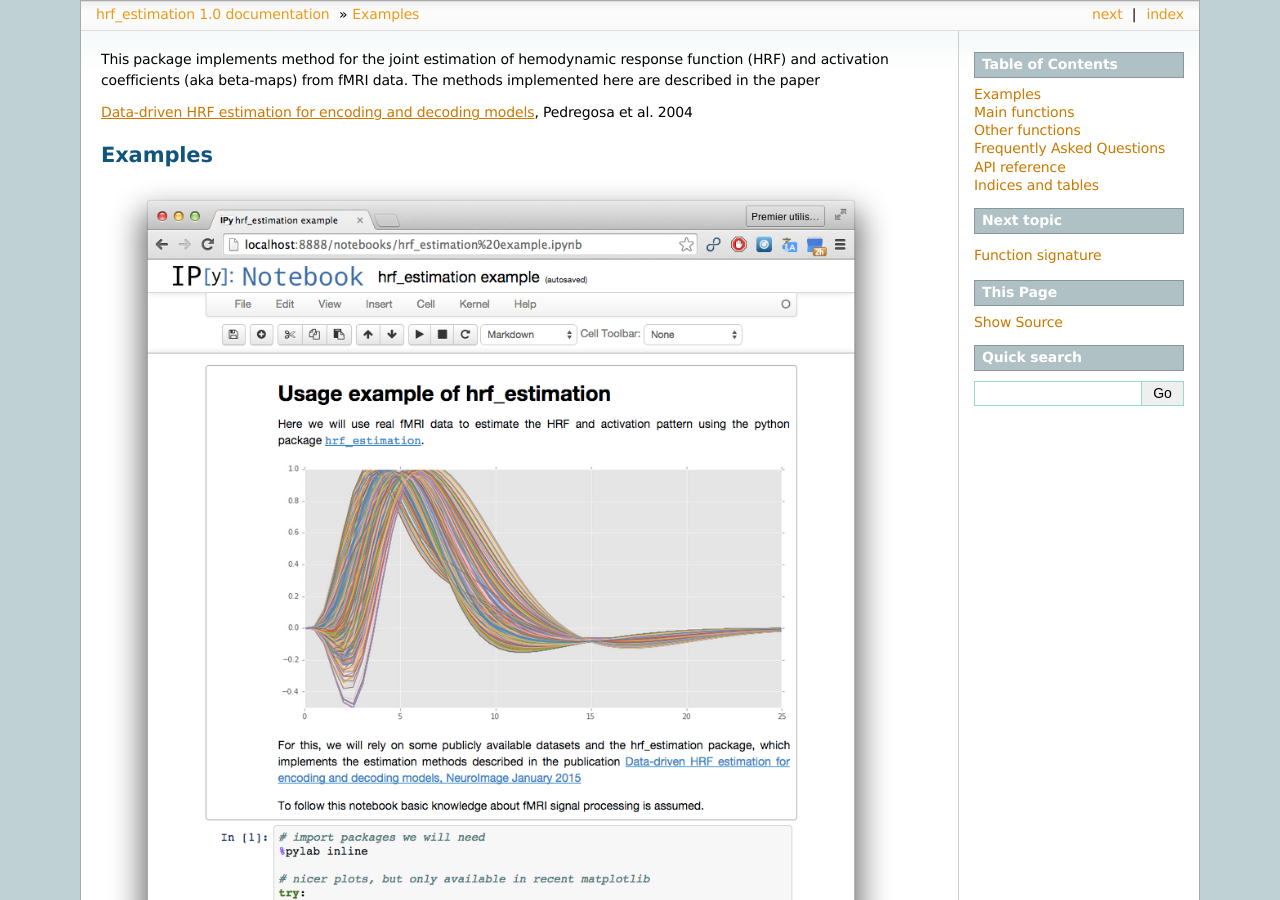
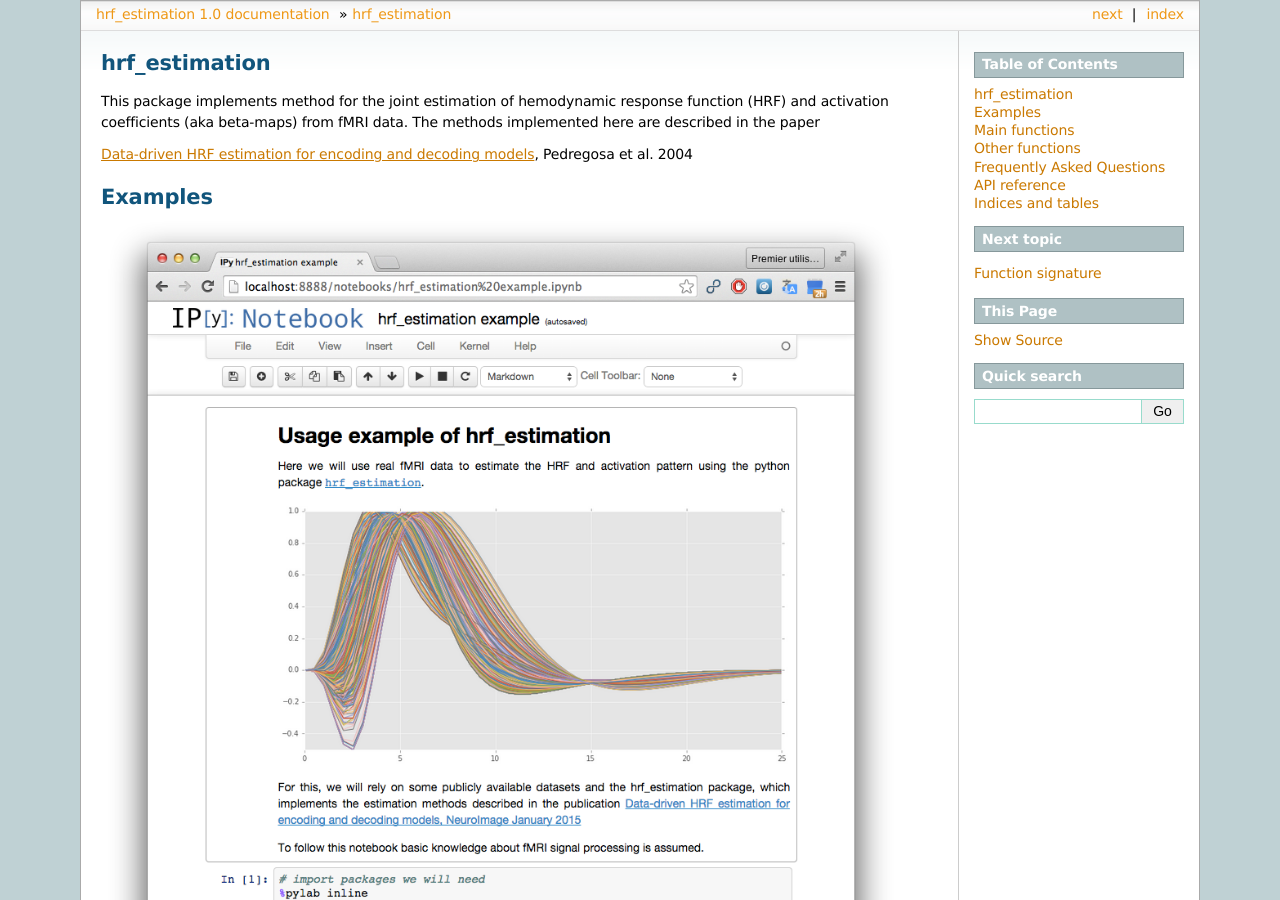
Before and after one commit to fabianp/hrf_estimation, a Sphinx documentation site: the page built from doc/index.rst, in a window 1280 px wide and 900 px high. Built offline with Sphinx 7.4.7, drawn with Linux system fonts in a browser that asks for light colours; formulas are drawn with MathJax 3; some of the changed text lies outside the part shown.

Commit message:
cosmetic changes to doc

```diff
--- a/README.rst
+++ b/README.rst
@@ -17,6 +17,7 @@ Alexandre Gramfort. URL: http://hal.inria.fr/hal-00821946/en
 
 
 .. image:: https://raw.github.com/fabianp/hrf_estimation/master/doc/estimation_natural_images.png
+   :target: http://nbviewer.ipython.org/github/fabianp/hrf_estimation/blob/master/examples/hrf_estimation%20example.ipynb
 
 
 Installation
--- a/doc/index.rst
+++ b/doc/index.rst
@@ -1,3 +1,5 @@
+hrf_estimation
+==================
 
 This package implements method for the joint estimation of hemodynamic response function (HRF) and activation coefficients (aka beta-maps) from fMRI data. The methods implemented here are described in the paper
 
```
